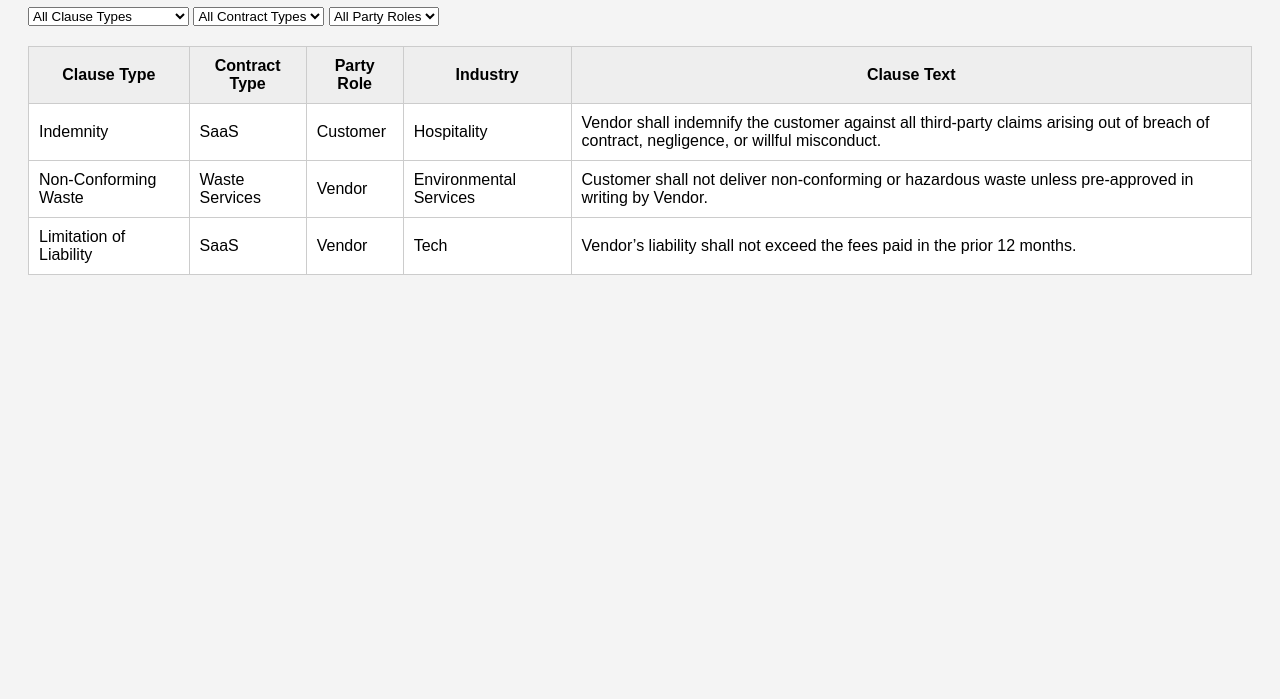
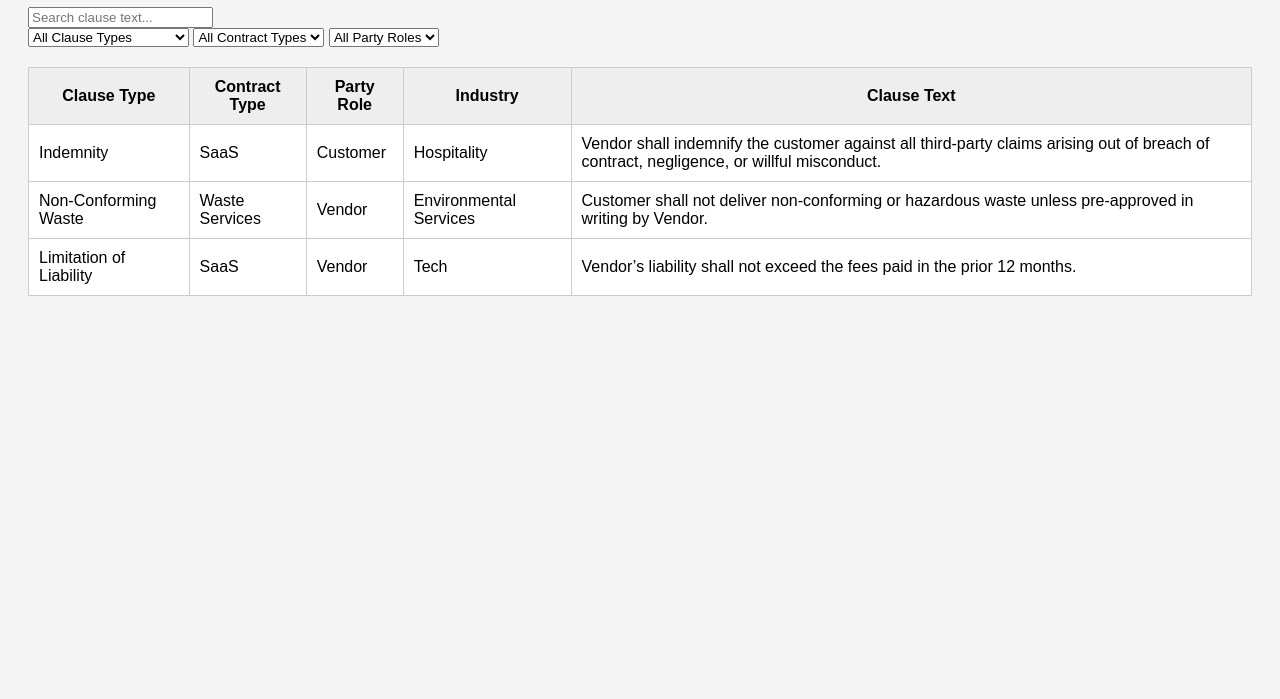
Before and after one commit to Slamz09/clause-repository, a plain HTML site: page index.html in a window 1280 px wide. Shown: the part 101-800 px from the top of the page. Drawn offline with Linux system fonts and the light colour scheme.

Commit message:
Update index.html

```diff
--- a/index.html
+++ b/index.html
@@ -7,6 +7,8 @@
 </head>
 <body>
   <h1>Legal Clause Repository</h1>
+
+   <input type="text" id="search-bar" placeholder="Search clause text..." />
 
   <div class="filters">
     <select id="filter-type">
```
